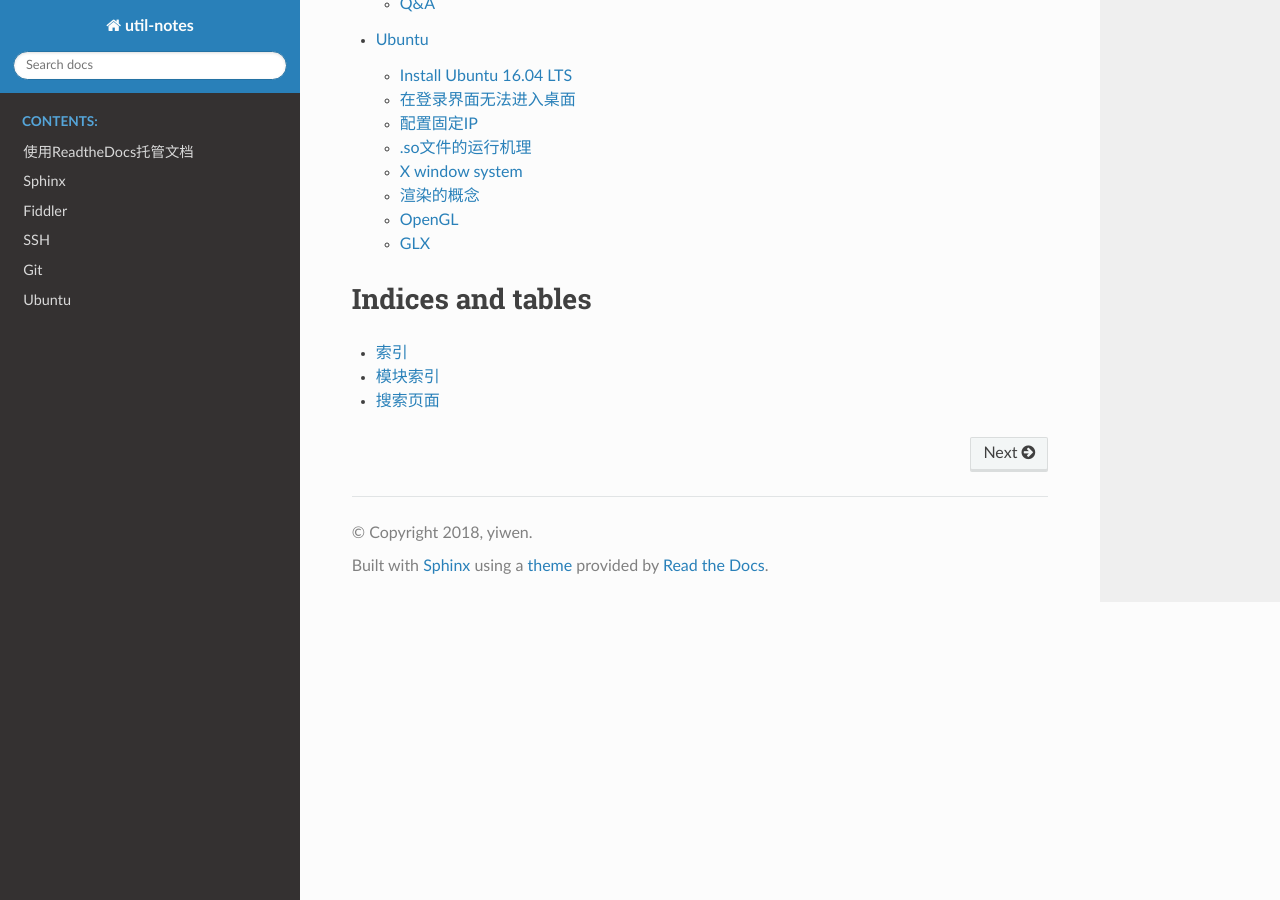
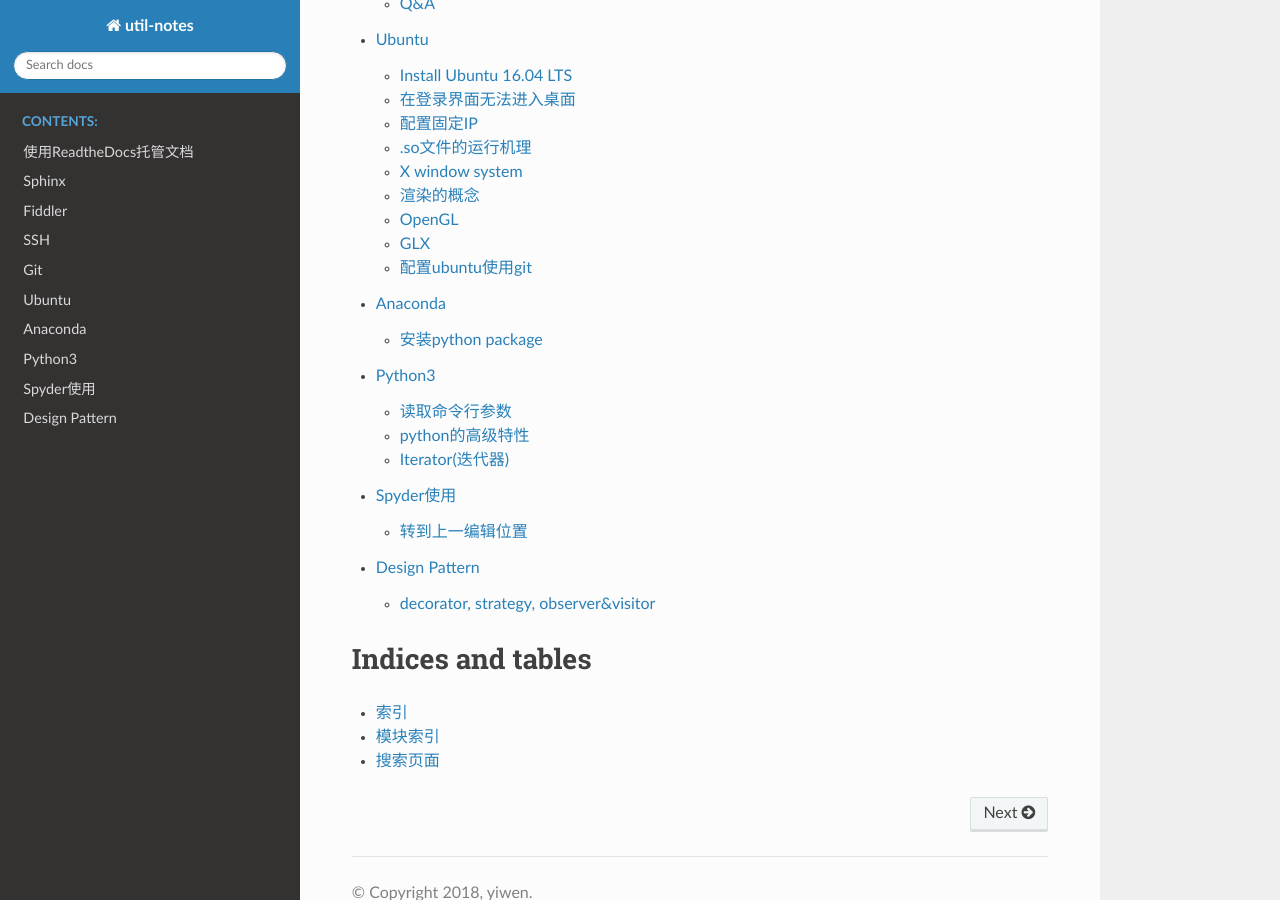
Before and after one commit to yiwenliu/util-notes, a Sphinx documentation site: the page built from source/index.rst, in a window 1280 px wide and 900 px high, scrolled down 900 px. Built offline with Sphinx 7.4.7 and the Read the Docs theme 2.0.0, drawn with Linux system fonts in a browser that asks for light colours; some of the changed lines change nothing that is shown.

Commit message:
20180404

```diff
--- /dev/null
+++ b/source/anaconda.rst
@@ -0,0 +1,5 @@
+Anaconda
+===========
+安装python package
+---------------------
+在anaconda的虚拟环境中安装python package，也要用pip install，而不是conda install
--- /dev/null
+++ b/source/design-pattern.rst
@@ -0,0 +1,107 @@
+Design Pattern
+================
+decorator, strategy, observer&visitor
+--------------------------------------
+为什么要把这四个设计模式放在一起来理解？虽然decorator属于“用于组织对象和类的模式”，而其他三个属于“面向任务的模式”，但是它们的应用场景，尤其是问题描述上很类似——同一个场景描述，可能使用不同的设计模式。
+
+组件间的关系强弱程度
+^^^^^^^^^^^^^^^^^^^^
++-----------+----------+----------+---------+
+| 强        | -------> | ------>  | 弱      |
++-----------+----------+----------+---------+
+| 组合      | 聚合     | 关联     | 依赖    |
++-----------+----------+----------+---------+
+| decorator | strategy | observer | visitor |
++-----------+----------+----------+---------+
+
+observer V.S. visitor
+^^^^^^^^^^^^^^^^^^^^^^^
+1. 这两种模式的微妙差异可以从两个场景描述开始：
+
+场景描述1：对于一个Army类我们需要具有如下功能，
+
+- 计算军队的攻击强度（核心任务）
+- 把攻击强度的信息转存为文本信息（属于周边任务）
+- 计算军队食物消耗
+- 军队需要缴纳税金，且组成军队不同单位的税率不同
+- ...
+
+场景描述2：Login类时保护业务团队财富的大门，
+
+- 市场部门可能会要求将用户登录的IP地址计入日志
+- 考虑到安全，运维人员可能会要求用户登录失败时发一封电邮到管理员新乡
+- 业务开发团队可能会要求特备关注某个ISP
+- ...
+
+2. 对于这两种场景，第一反应当然是，
+
+- 场景1，既然是类自身需要的功能，当然是都写成类方法啦。
+- 场景2，在Login::handleLogin()函数中直接调用其他（团队的）类所开放的方法或者在Login类中直接添加方法就可以啦。
+
+3. 但是，面临的问题是相似且显而易见的
+
+- 对于场景1，如果并不知道所有可能需要执行的操作，如果每增加一个操作，就在类中增加一对支持新操作的类属性和方法，类就会变得越来越臃肿。
+- 对于场景2，不仅Login::handleLogin()函数会变得冗长，而且Login类会仅仅嵌入到这个特殊的系统中，无法提取出来放置到其他产品中。
+
+4. 解决办法
+
+两种模式的有些相同的思路：
+
+- 把一个操作外化为一个类，并且比较p192图11-6和p199 图11-7，会发现外化的这些操作类形成了一个继承体系。
+
+
+两种模式的细微不同之处在于：
+
+- 场景1，区分“核心属性/方法”和“周边任务”，“核心属性/方法”还是在组件（类）本身实现，“周边任务”包含的属性和方法用visitor class来实现，一个操作就可以外部化为一个visitor类。visitor(observer) interface会为每个visitable(observable) class定义一个visit()方法，而无需为每一个visitor类发展出一套和“被访问类接口”对应的继承体系，见p196 abstract class ArmyVisitor。并且，visitor尤其适合于“每个对象都保存对兄弟节点引用的一组对象”。
+- 场景2，observer
+
+5. 设计模式本身存在的问题
+
+- visitor
+
+visitor类必将访问“被观察类”的“核心属性/方法”，甚至为了给visitor提供信息，必须给“被观察类接口”提供额外的方法，这就有可能破坏封装。
+
+decorator V.S. observer/visitor
+^^^^^^^^^^^^^^^^^^^^^^^^^^^^^^^^^
+1. decorator本属于“组织对象和类的模式”，之所以要和两个“面向任务的模式”在一起比较，是因为从场景描述上太相似了
+
+场景描述：真正的web应用在收到请求后，就要对请求进行处理，在执行核心操作前，还要进行如下操作：
+
+- 验证用户请求
+- 记录请求
+- 将请求中的原始输入处理成某种数据结构
+- ...
+- 最后才是执行核心任务
+
+这一段描述和observer模式对于用户登录后的操作描述极为相似。再加上处理核心任务前的先期任务可能还会增加，又像visitor模式。
+
+2. 三种模式在实现方式上的共同点
+
+- 都摒弃了向核心类中添加方法的方式，而是把操作外化为类，甭管这类是自己组建之中还是别的组建（团队）提供的。
+- 一个操作外化为一个类，请比较p166图10-4，p192图11-6，和p199 图11-7，会发现外化的操作自身形成了一个继承体系。
+
+3. 最关键的区别
+
+是否需要生成一个管道对象，即一个串联起多个操作对象，而不是几个并列的单操作对象，见p169最下面创建的一个过滤器对象。
+
+strategy V.S. decorator
+^^^^^^^^^^^^^^^^^^^^^^^^^^
+在书中虽然把strategy归入“面向任务的模式”，而把“装饰模式”归入“用于组织对象和类的模式”，但是这两种模式中的组件之间都是强“包含”关系，并且两者的场景描述都面临同一个问题——将所有功能建立在继承体系上会导致系统中的类“爆炸式”增多。
+
+1. 场景描述
+
+- 场景1：p165-166 图10-3
+- 场景2：p183-184 图11-3,11-4
+
+2. 两个场景面临的共同问题
+
+将所有功能建立在继承体系上会导致系统中的类“爆炸式”增多。
+
+3. 解决思路
+
+两个算法的解决思路类似——把类功能（算法）抽象成独立的class
+
+4. 关键区别
+
+- strategy: p184 图11-5 UML类图，strategy class被core class聚合了
+- decorator: p169 图10-5 UML类图，core class被decorator class组合了
--- a/source/git.rst
+++ b/source/git.rst
@@ -4,6 +4,8 @@
 -----
 在windows上会做一些调试代码的工作，然后，要同步到github上去。
 在学习AI时，程序真正的运行都在ubuntu机器上（GPU）
+
+.. _git-win:
 
 git for windows
 ---------------------
--- a/source/index.rst
+++ b/source/index.rst
@@ -16,6 +16,10 @@
    ssh
    git
    ubuntu
+   anaconda
+   python3
+   spyder
+   design-pattern
 
 
 
--- /dev/null
+++ b/source/python3.rst
@@ -0,0 +1,54 @@
+Python3
+=========
+读取命令行参数
+---------------
+从C语言时代就使用的方式
+
+.. code-block:: python
+	:linenos:
+
+	import sys
+	arg1 = sys.argv[1]
+
+确实够简单，但是如果想实现如下功能，该怎么办呢？
+
+- sys.argv[1]是使用"positional arguments"的一种，如果想给"positional arguments"取个名字，并用这个名字（key）来访问呢？
+- 让命令行可以使用"optional arguments"，并用key来访问呢？
+- 给命令行产生进行类型检查、设置默认值、设置取值范围？
+
+这是，就该使用argparse module了，
+- `python argparse用法总结 <https://www.jianshu.com/p/fef2d215b91d>`_
+- `官方文档 <https://docs.python.org/3/library/argparse.html>`_
+
+python的高级特性
+-----------------
+有两个参考学习链接：
+
+https://www.liaoxuefeng.com/wiki/0014316089557264a6b348958f449949df42a6d3a2e542c000/0014317568446245b3e1c8837414168bcd2d485e553779e000
+
+https://www.programiz.com/python-programming/iterator
+
+Iterator(迭代器)
+-------------------
+iterator是一种“设计模式”，和“观察者模式”、“访问者模式”同属于“面向任务的模式”，用于“执行及描述任务”。
+
+各种语言实作迭代器的方式皆不尽同，有些面向对象语言像Java, C#, Ruby, Python, Delphi都已将迭代器的特性内建语言当中，完美的跟语言整合，我们称之隐式迭代器（implicit iterator）
+
+迭代器另一方面还可以整合生成器（generator）。有些语言将二者视为同一界面，有些语言则将之独立化。
+
+迭代协议
+^^^^^^^^^
+
+.. code-block:: none
+	:linenos:
+
+	>>> x = [42,23,24]
+	#从可迭代(iterable)对象中获取iterator
+	>>> it = iter(x)
+	>>> type(it)
+	<class 'list_iterator'>
+	>>> type(x)
+	<class 'list'>
+	#获取iterator指向的iterable object的内容
+	>>> next(it)
+	42
--- /dev/null
+++ b/source/spyder.rst
@@ -0,0 +1,5 @@
+Spyder使用
+=============
+转到上一编辑位置
+-------------------
+Shift+Ctrl+Alt+←
--- a/source/ubuntu.rst
+++ b/source/ubuntu.rst
@@ -154,3 +154,15 @@
 .. image:: _images/Linux_graphics_drivers_DRI_early.svg.png
 
 （上图）early Direct Rendering Infrastructure
+
+配置ubuntu使用git
+-------------------
+在windows上要调试程序，在有GPU的ubuntu上运行，两者的代码要同步，借助github
+
+和 :ref:`git for windows <git-win>` 大多的步骤类似，在测试ssh链接前要执行下列步骤：
+
+$ssh-keyscan -t rsa github.com >> ~/.ssh/known_hosts
+
+否则，ssh -T git@github.com时会报错，如下图
+
+.. image:: _images/ubuntu-2.png
```
Also changed, not shown: source/_images/ubuntu-2.png (added).
